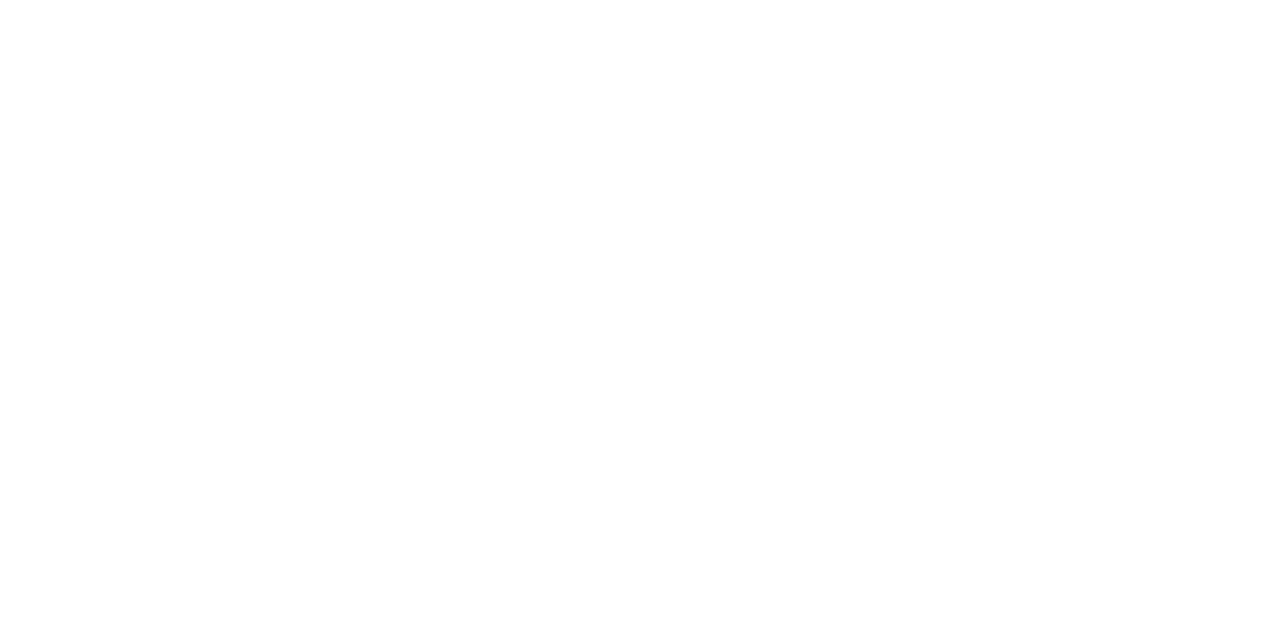
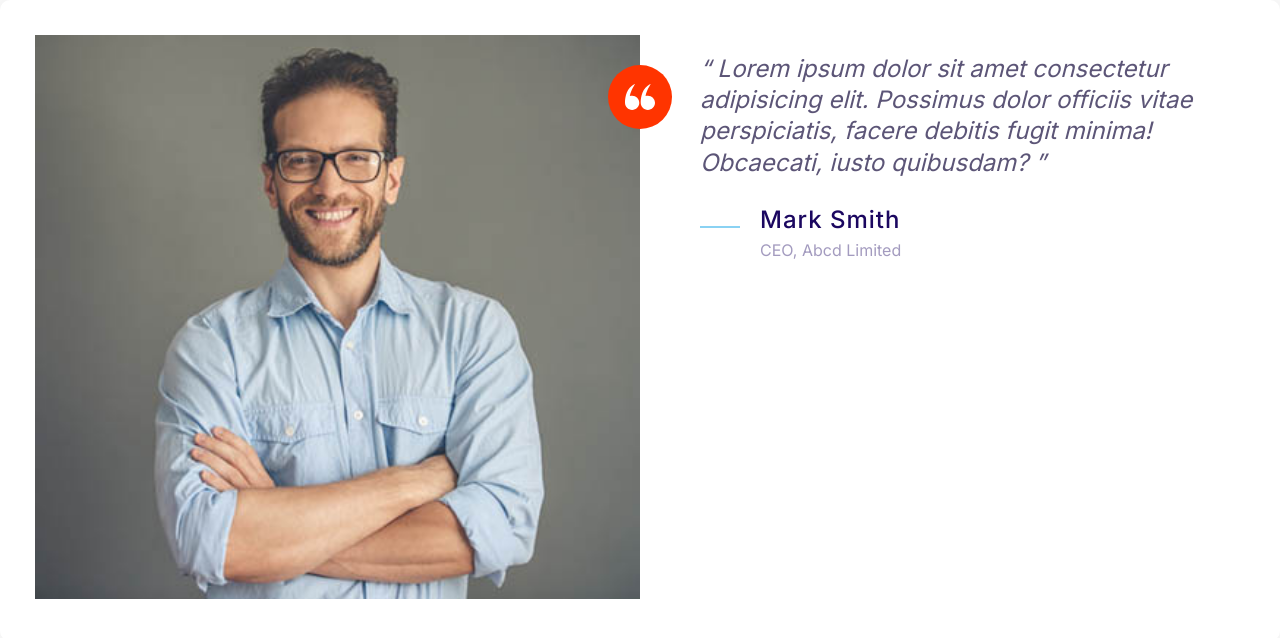
Before and after one commit to ehsan-abdi/Moshify, a plain HTML site: page index.html in a window 1280 px wide. Drawn offline with Linux system fonts and the light colour scheme.

Commit message:
Build the testimonial component.

```diff
--- a/css/styles.css
+++ b/css/styles.css
@@ -171,8 +171,17 @@ a {
   width: 40px;
 }
 
+.icon--small {
+  height: 30px;
+  width: 30px;
+}
+
 .icon--primary {
   fill: var(--color-primary);
+}
+
+.icon--white {
+  fill: #fff;
 }
 
 .icon-container {
@@ -183,6 +192,10 @@ a {
   height: 64px;
   justify-content: center;
   width: 64px;
+}
+
+.icon-container--accent {
+  background: var(--color-accent);
 }
 
 /* Buttons */
@@ -466,13 +479,44 @@ a {
 }
 
 @media screen and (min-width: 768px) {
-  .grid {
+  .grid--1x2 {
     grid-template-columns: repeat(2, 1fr);
   }
 }
 
 @media screen and (min-width: 1024px) {
-  .grid {
+  .grid--1x3 {
     grid-template-columns: repeat(3, 1fr);
   }
 }
+
+/* Testimonials */
+
+.testimonial {
+  padding: 3.5rem;
+}
+
+.testimonial__image {
+  position: relative;
+}
+
+.testimonial__image > img {
+  width: 100%;
+}
+
+.testimonial__image > .icon-container {
+  position: absolute;
+  right: -32px;
+  top: 3rem;
+}
+
+@media screen and (min-width: 768px) {
+  .testimonial .quote__text,
+  .testimonial .quote__author {
+    font-size: 2.4rem;
+  }
+
+  .testimonial .quote {
+    margin-left: 6rem;
+  }
+}
--- a/index.html
+++ b/index.html
@@ -13,8 +13,36 @@
     <script src="https://kit.fontawesome.com/7bf86751f9.js" crossorigin="anonymous"></script>
 </head>
 <body>
-    <div class="grid grid--1x2 grid--1x3">
-
+    <div class="card testimonial">
+        <div class="grid grid--1x2">
+            <div class="testimonial__image">
+                <img src="images/testimonial.jpg" alt="A happy, smiling customer">
+                <span class="icon-container icon-container--accent">
+                    <svg class="icon icon--white icon--small">
+                        <use xlink:href="images/sprite.svg#quotes"></use>
+                    </svg>
+                </span>
+            </div>
+            <blockquote class="quote">
+                <p class="quote__text">
+                    Lorem ipsum dolor sit amet consectetur adipisicing elit. Possimus dolor officiis
+                    vitae perspiciatis, facere debitis fugit minima! Obcaecati, iusto quibusdam?
+                </p>
+                <footer class="media">
+                    <div class="media__image">
+                        <svg class="icon icon--primary">
+                            <use xlink:href="images/sprite.svg#line"></use>
+                        </svg>
+                    </div>
+                    <div class="media__body">
+                        <h3 class="media__title quote__author">Mark Smith</h3>
+                        <p class="quote__company">
+                            CEO, Abcd Limited
+                        </p>
+                    </div>
+                </footer>
+            </blockquote>
+        </div>
     </div>
 </body>
 </html>
```
Also changed, not shown: components/testimonials.html (added, +31 -0 lines), course.html (+20 -3 lines), images/testimonial.jpg (added).
